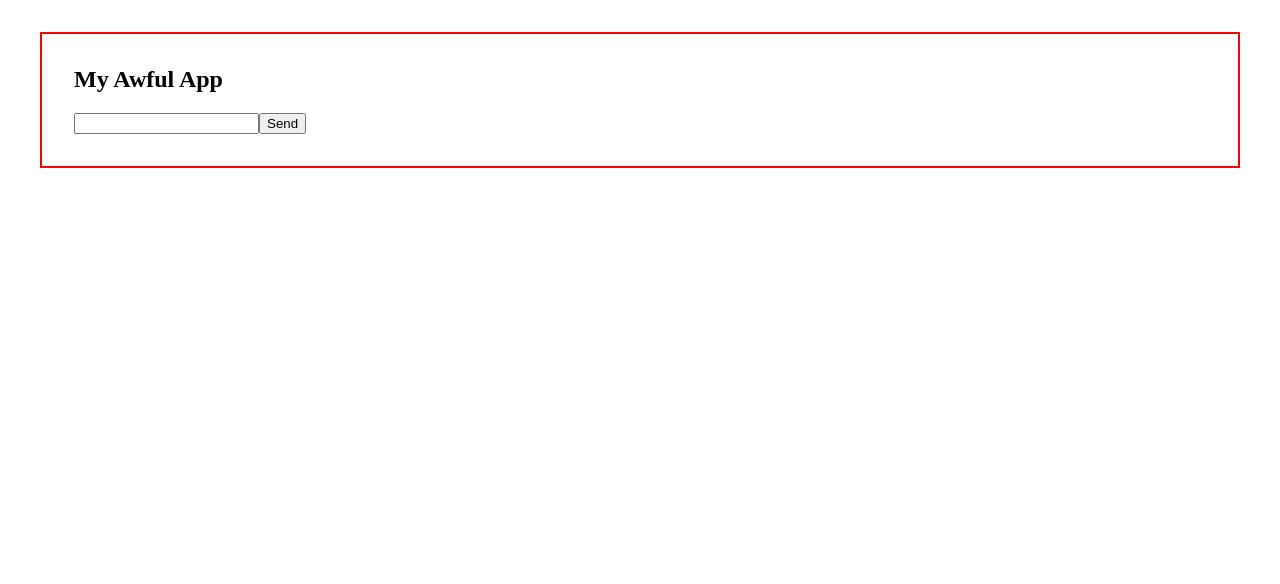
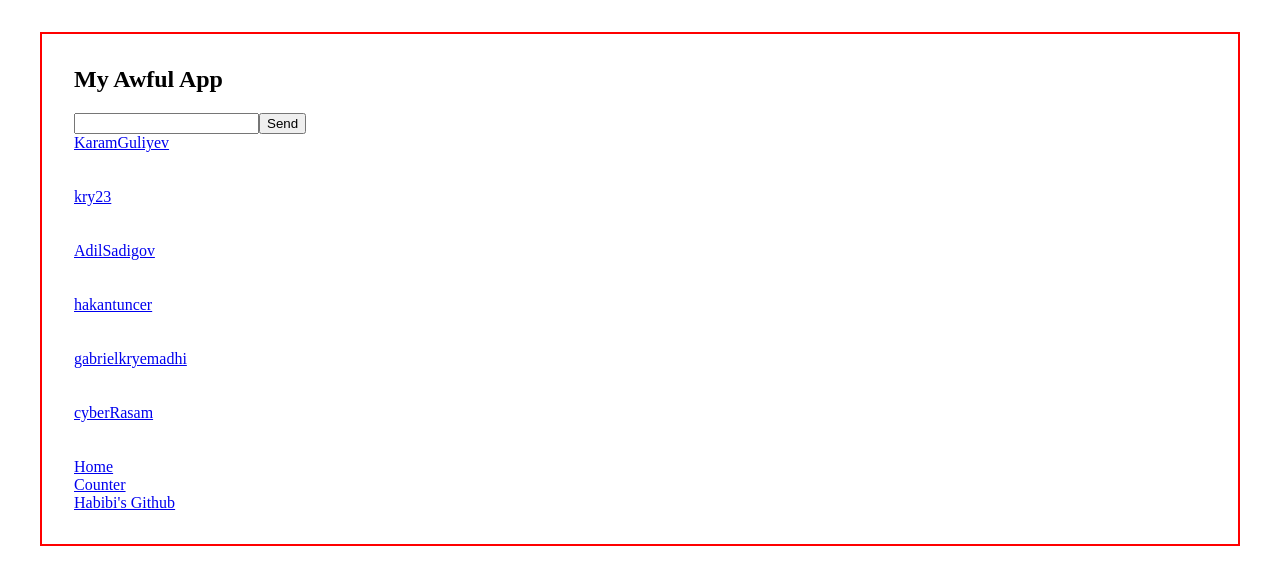
Before and after one commit to KaramGuliyev/React, a React (Create React App) app: page /users in a window 1280 px wide. Shown: the top 584 px of the page. Built offline with nearby package versions, Linux system fonts and the light colour scheme; no server answers.

Commit message:
ReactRoutes-6

```diff
--- a/src/App.js
+++ b/src/App.js
@@ -1,49 +1,41 @@
-import React, { useState } from "react";
+import React from "react";
+import Container from "./Components/ComponentComposition/Container";
+import { Link, Route, Routes } from "react-router-dom";
+import Welcome from "./Components/Welcome/Welcome";
 import { Counter } from "./Components/Counter/Counter";
-import { InteractiveWelcome } from "./Components/Welcome/InteractiveWelcome";
-import { ClickTracker } from "./Components/Counter/ClickTracker";
-import ToDoList from "./Components/List/ToDoList";
-// import { Welcome } from "./Components/Welcome/Welcome";
-import Container from "./Components/ComponentComposition/Container";
-import LanguageContext from "./Components/Context/LanguageContext";
-import DisplayLanguage from "./Components/Context/DisplayLanguage";
-import Sum from "./Components/Welcome/Sum";
 import GithubUser from "./Components/GithubUser/GithubUser";
+import NotFound from "./Components/NotFound/NotFound.js";
 import GithubUserList from "./Components/GithubUser/GithubUserList";
 
 export default function App(props) {
-  const [language, setLanguage] =
-    useState("en");
-  const handleLanguage = (e) => {
-    setLanguage(e.target.value);
-  };
+  // Add a Route to the users path that shows the GihubUserList component from useEffect 04.
+  // Modify it so that instead of showing the GithubUser component for each username entered,
+  // it shows a link to a nested route that shows the ShowGithubUser component. In doing so, remove the
+  // /users/:username route from the App component, and add a new nested route within the /users route.
 
-  const numbers = [1, 2, 3, 4];
   return (
     <Container title="My Awful App">
-      <GithubUserList />
+      <Routes>
+        <Route
+          path="/"
+          element={<Welcome name={"Habibi"} age={35} />}
+        />
+        <Route
+          path="/counter"
+          element={<Counter count={35} />}
+        />
+        <Route path="/users" element={<GithubUserList />}>
+          <Route path=":username" element={<GithubUser />} />
+        </Route>
+        <Route path="*" element={<NotFound />} />
+      </Routes>
+      <br />
+      <Link to={"/"}>Home</Link>
+      <br />
+      <Link to={"/counter"}>Counter</Link>
+      <br />
+      <Link to={"/users/KaramGuliyev"}>Habibi's Github</Link>
+      <br />
     </Container>
   );
 }
-
-// <Sum/>
-//       <InteractiveWelcome
-//         className="welcome"
-//         name={props.name}
-//         age={props.age}
-//       />
-//       <Counter counterStart={25} />
-//       <ClickTracker />
-//       <select
-//         value={language}
-//         onChange={handleLanguage}
-//       >
-//         <option value="en">EN</option>
-//         <option value="az">TR</option>
-//         <option value="it">IT</option>
-//       </select>
-//       <LanguageContext.Provider
-//         value={language}
-//       >
-//         <DisplayLanguage />
-//       </LanguageContext.Provider>
--- a/src/Components/GithubUser/GithubUserList.js
+++ b/src/Components/GithubUser/GithubUserList.js
@@ -1,5 +1,7 @@
 import React, { useState } from "react";
+import { Link, Route } from "react-router-dom";
 import GithubUser from "./GithubUser";
+import ShowGithubUser from "./ShowGithubUser";
 
 export default function GithubUserList() {
   const [userName, setUserName] = useState([
@@ -22,18 +24,17 @@ export default function GithubUserList() {
   return (
     <div>
       <input
-        onChange={(e) =>
-          setInput(e.target.value)
-        }
+        onChange={(e) => setInput(e.target.value)}
         value={input}
       />
       <button onClick={addUser}>Send</button>
       {userName.map((user, index) => {
         return (
-          <GithubUser
-            key={index}
-            username={user}
-          />
+          <Link to={user} key={index}>
+            <br />
+            <ShowGithubUser user={user} />
+            <br />
+          </Link>
         );
       })}
     </div>
--- /dev/null
+++ b/src/Components/GithubUser/ShowGithubUser.js
@@ -0,0 +1,10 @@
+import React from 'react'
+
+function ShowGithubUser({user}) {
+  return (
+    <div>{user}
+    {console.log(user)}</div>
+  )
+}
+
+export default ShowGithubUser
--- /dev/null
+++ b/src/Components/NotFound/NotFound.js
@@ -0,0 +1,7 @@
+import React from 'react'
+
+export default function NotFound() {
+  return (
+    <div>Habibi... what is this place?</div>
+  )
+}
--- a/src/Components/Welcome/Welcome.js
+++ b/src/Components/Welcome/Welcome.js
@@ -1,22 +1,17 @@
 import React from "react";
 import { Age } from "./Age";
 export default function Welcome(props) {
-    const nameVal =
-      props.name.props.children;
   return (
     <div className={props.className}>
       {props.age === undefined ||
       Number(props.age) === 0 ||
       !props.age ? (
         ""
-        ) : props.age > 18 &&
-          props.age < 65 &&
-          nameVal === "John" ? (
+      ) : props.age > 18 && props.age < 65 ? (
         <h1>Welcome {props.name}!</h1>
       ) : (
         <h1>
-            Sorry {props.name}... you are
-            not allowed here...
+          Sorry {props.name}... you are not allowed here...
         </h1>
       )}
       <Age age={props.age} />
--- a/src/index.js
+++ b/src/index.js
@@ -1,5 +1,6 @@
 import React from "react";
 import ReactDOM from "react-dom/client";
+import { BrowserRouter } from "react-router-dom";
 import App from "./App";
 import "./style/index.css";
 
@@ -8,5 +9,7 @@ const root = ReactDOM.createRoot(
 );
 
 root.render(
-  <App name={<strong>John</strong>} age={25} />
+  <BrowserRouter>
+    <App name={<strong>John</strong>} age={25} />
+  </BrowserRouter>
 );
```
Also changed, not shown: src/Components/GithubUser/GithubUser.js (+4 -10 lines). Lines whose indentation alone changed are shown as unchanged.
